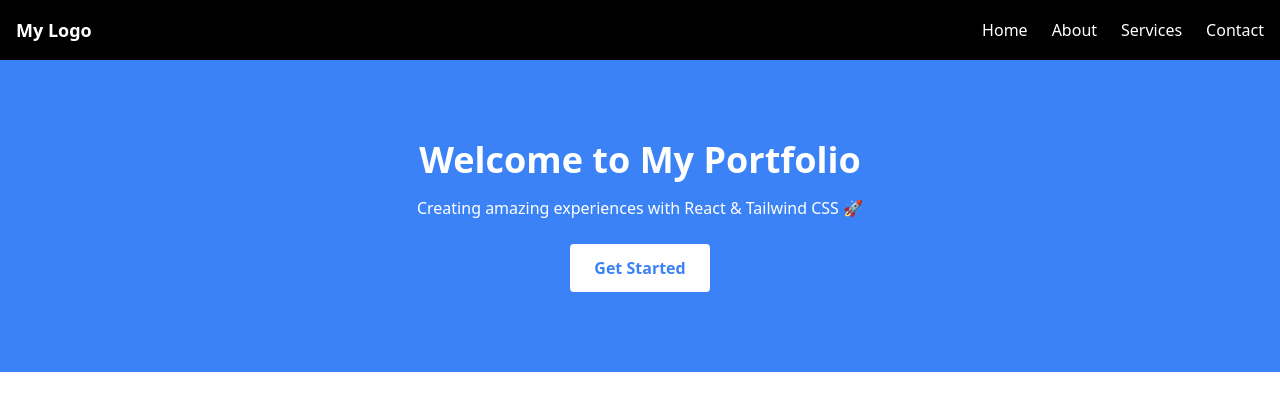
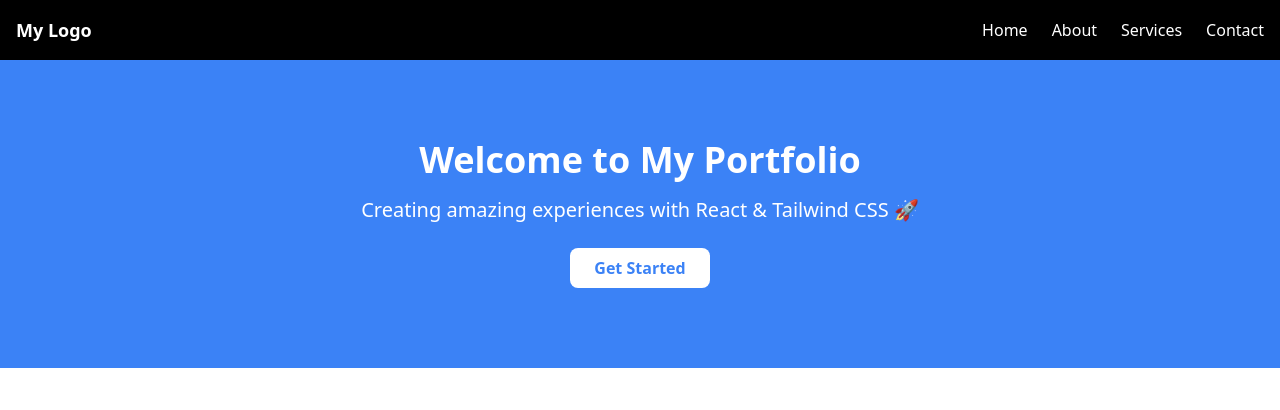
Before and after one commit to Nishithachekka/hero-navbar-portfolio, a React (Vite) app: page / in a window 1280 px wide. Shown: the top 410 px of the page. Built offline with nearby package versions, Linux system fonts and the light colour scheme.

Commit message:
Hero.jsx

```diff
--- a/src/components/Hero.jsx
+++ b/src/components/Hero.jsx
@@ -2,14 +2,14 @@ import React from 'react';
 
 const Hero = () => {
   return (
-    <section className="bg-blue-500 text-white p-20 text-center">
+    <section className="bg-blue-500 text-white text-center py-20">
       <h1 className="text-4xl font-bold">Welcome to My Portfolio</h1>
-      <p className="mt-4">Creating amazing experiences with React & Tailwind CSS 🚀</p>
-      <button className="mt-6 px-6 py-3 bg-white text-blue-500 font-semibold rounded">
+      <p className="mt-4 text-xl">Creating amazing experiences with React & Tailwind CSS 🚀</p>
+      <button className="mt-6 bg-white text-blue-500 px-6 py-2 rounded-lg font-semibold">
         Get Started
       </button>
     </section>
   );
 };
 
-export default Hero; // ✅ must be default
+export default Hero; // ✅ Only one default export
```
